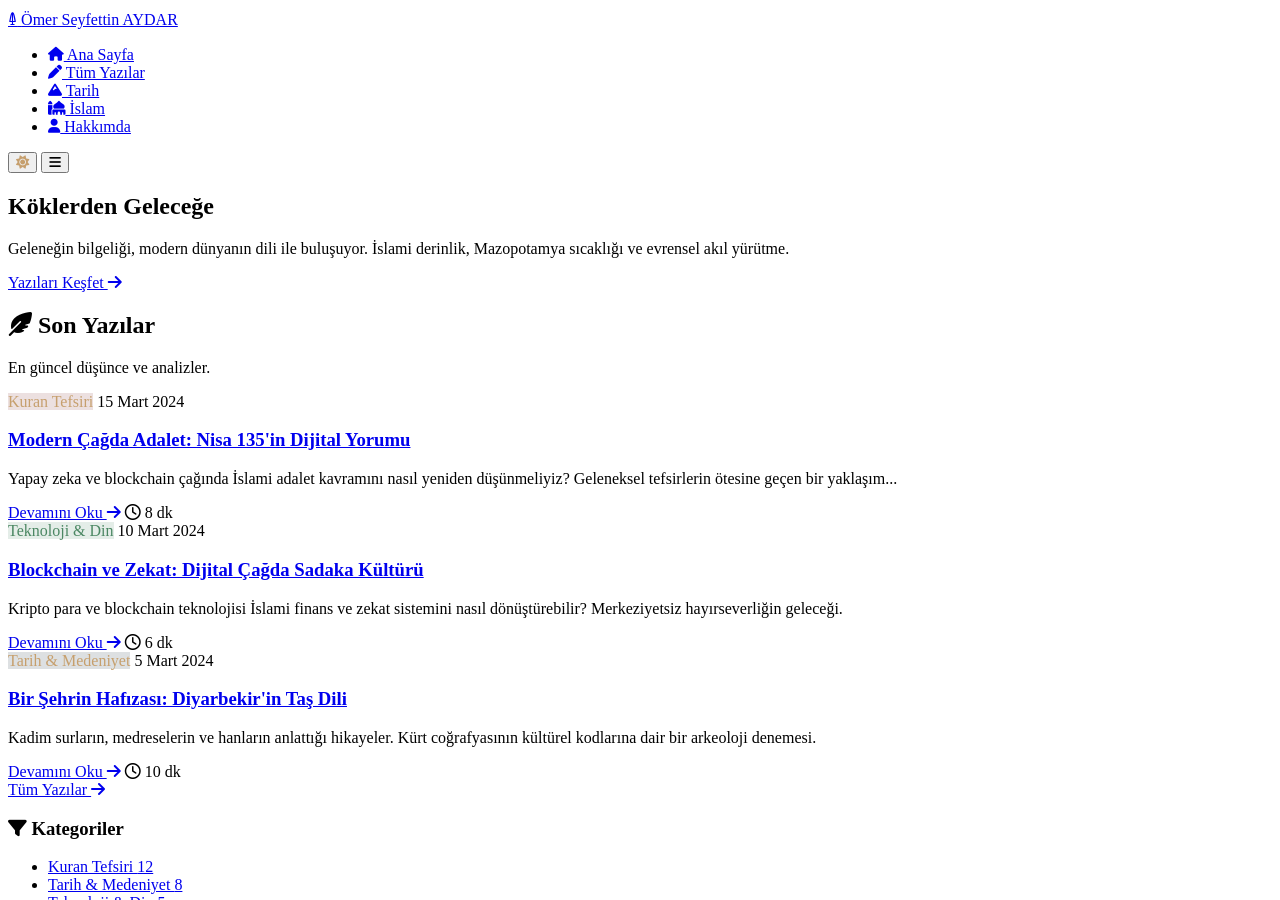
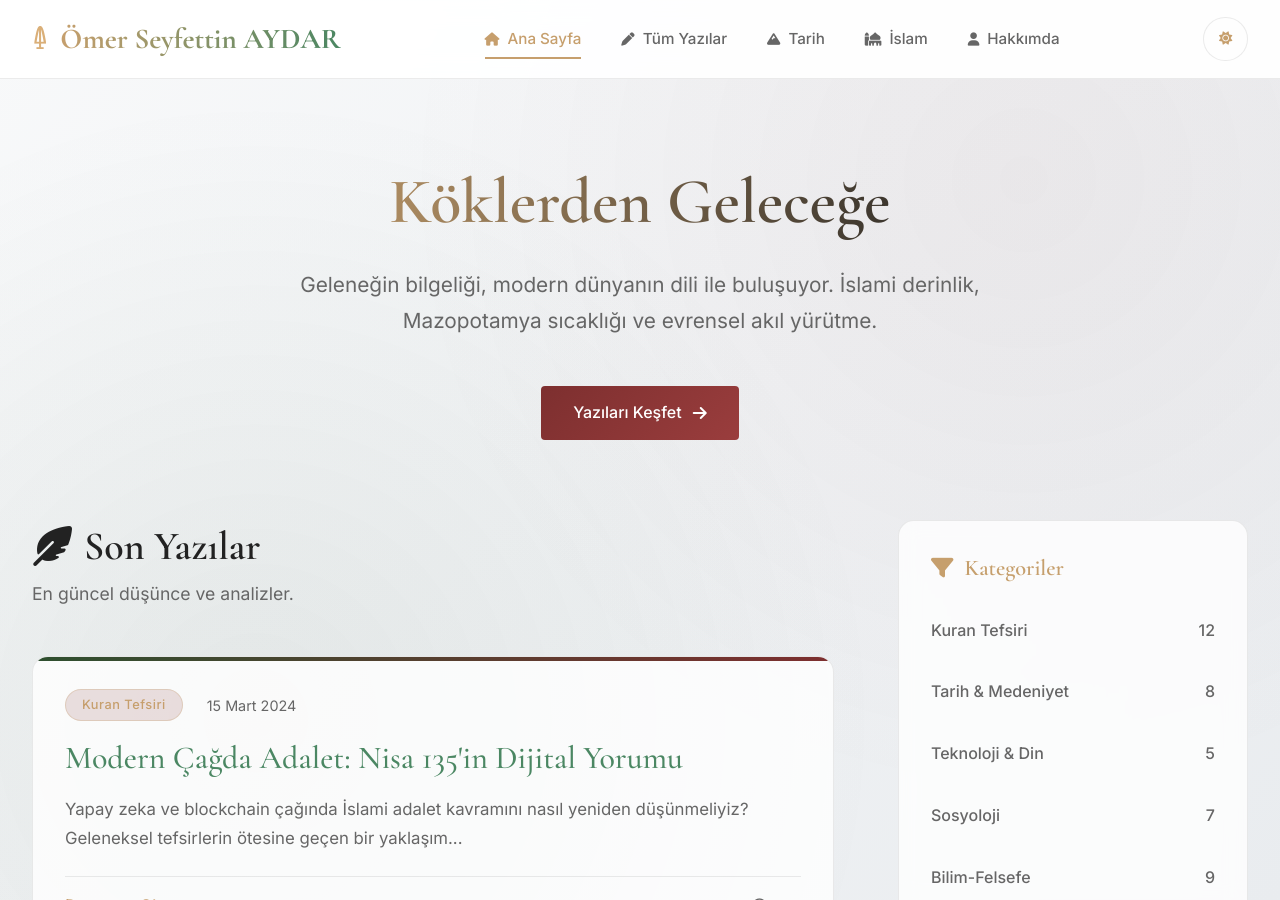
Before and after one commit to rohanaydar/blog, a Jekyll site: the page index.html, which Jekyll copies as it is, in a window 1280 px wide and 900 px high. Built offline with Jekyll 4.4.1, drawn with Linux system fonts in a browser that asks for light colours.

Commit message:
css klasörü tanımlandı

```diff
--- a/index.html
+++ b/index.html
@@ -4,7 +4,7 @@
     <meta charset="UTF-8">
     <meta name="viewport" content="width=device-width, initial-scale=1.0">
     <title>Ömer Seyfettin AYDAR | Kökler ve Gelecek</title>
-    <link rel="stylesheet" href="style.css">
+    <link rel="stylesheet" href="css/style.css">
     <!-- Google Fonts -->
     <link href="https://fonts.googleapis.com/css2?family=Cormorant+Garamond:wght@400;500;600;700&family=Inter:wght@300;400;500&display=swap" rel="stylesheet">
     <link rel="stylesheet" href="https://cdnjs.cloudflare.com/ajax/libs/font-awesome/6.4.0/css/all.min.css">
```
